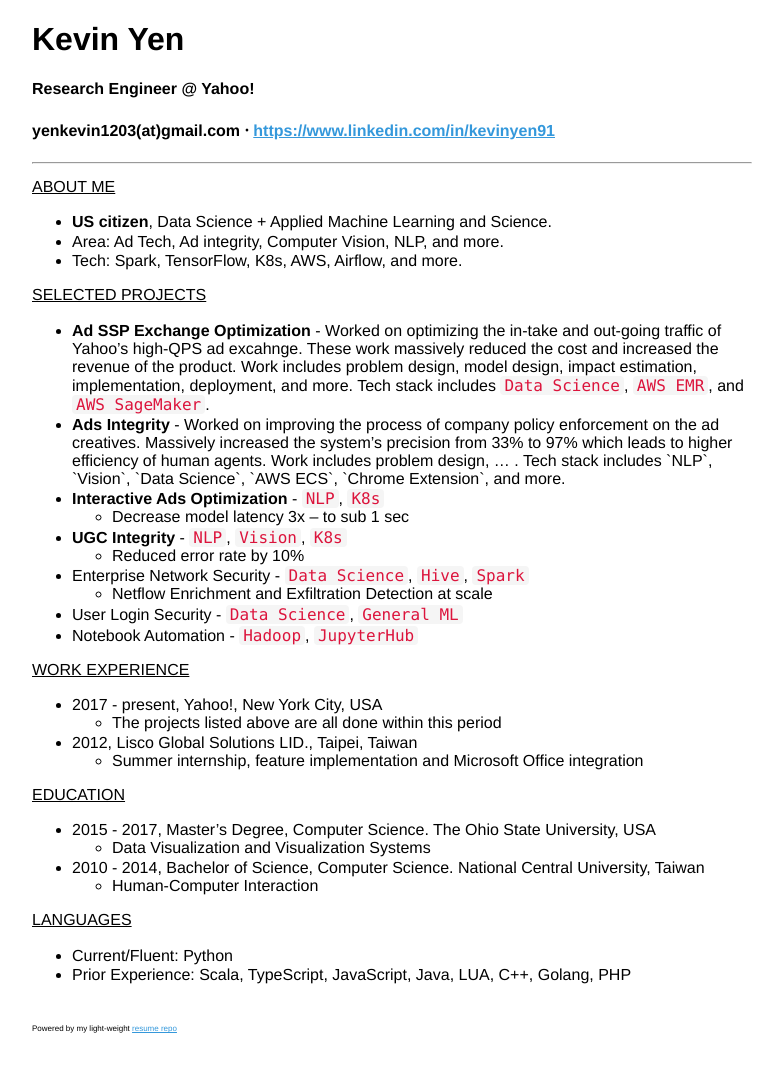
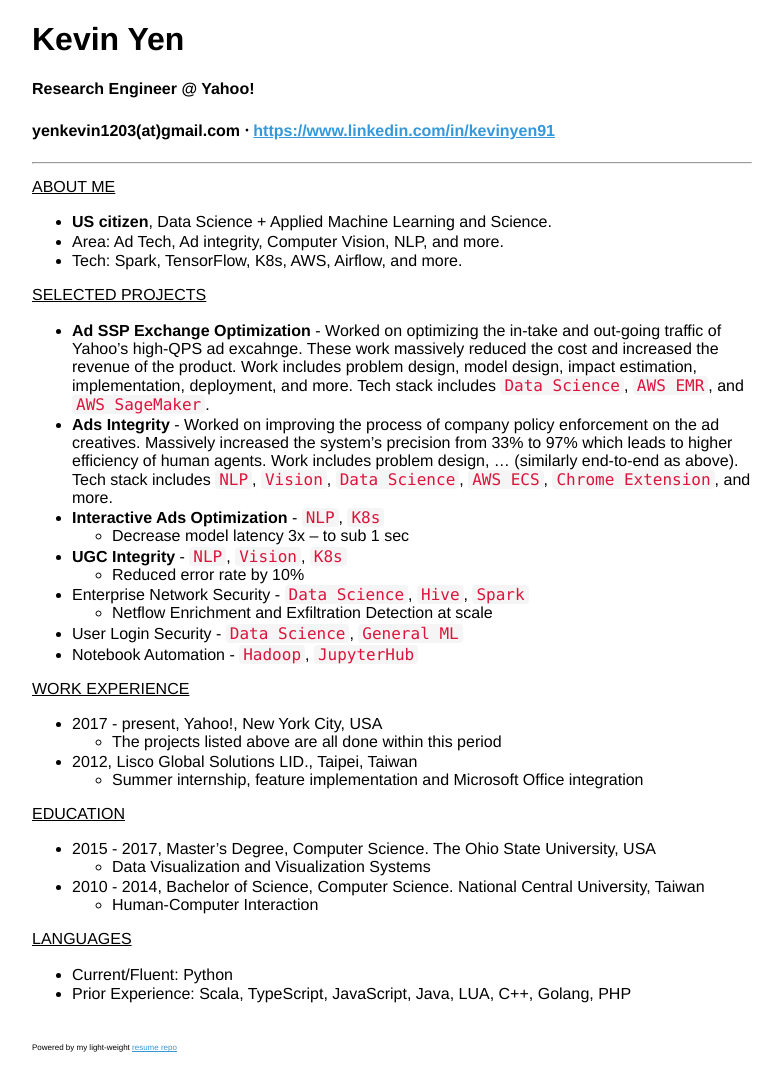
Before and after one commit to NivekNey/NivekNey.github.io, a Jekyll site: the page built from index.md, in a window 1280 px wide. Shown: the whole page, without its empty margins (248-1031 px from the left). Built offline with Jekyll 4.4.1, drawn with Linux system fonts in a browser that asks for light colours.

Commit message:
Update index.md

```diff
--- a/index.md
+++ b/index.md
@@ -22,7 +22,7 @@ yenkevin1203(at)gmail.com
 ## Selected Projects
 
 * **Ad SSP Exchange Optimization** - Worked on optimizing the in-take and out-going traffic of Yahoo's high-QPS ad excahnge. These work massively reduced the cost and increased the revenue of the product. Work includes problem design, model design, impact estimation, implementation, deployment, and more. Tech stack includes `Data Science`, `AWS EMR`, and `AWS SageMaker`.
-* **Ads Integrity** - Worked on improving the process of company policy enforcement on the ad creatives. Massively increased the system's precision from 33% to 97% which leads to higher efficiency of human agents. Work includes problem design, ... <similarly end-to-end as above>. Tech stack includes `NLP`, `Vision`, `Data Science`, `AWS ECS`, `Chrome Extension`, and more.
+* **Ads Integrity** - Worked on improving the process of company policy enforcement on the ad creatives. Massively increased the system's precision from 33% to 97% which leads to higher efficiency of human agents. Work includes problem design, ... (similarly end-to-end as above). Tech stack includes `NLP`, `Vision`, `Data Science`, `AWS ECS`, `Chrome Extension`, and more.
 * **Interactive Ads Optimization** - `NLP`, `K8s`
   * Decrease model latency 3x -- to sub 1 sec
 * **UGC Integrity** - `NLP`, `Vision`, `K8s`
```
